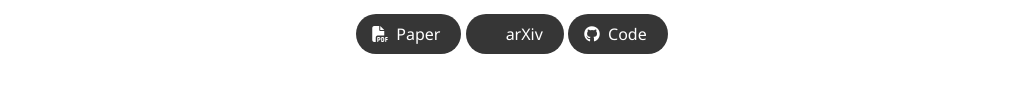
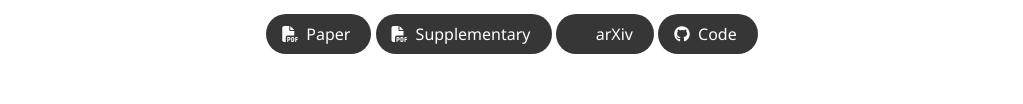
Before and after one commit to kai0416s/MEGA-PCC, a plain HTML site: page index.html in a window 1280 px wide. Shown: the part 368-472 px from the top of the page, without its empty margins (128-1151 px from the left). Drawn offline with nearby package versions, Linux system fonts and the light colour scheme; some packages are replaced by stand-ins of ours; a script that the page names is missing; some icons are missing; a web font is replaced by a local one.

Commit message:
Update index.html

```diff
--- a/index.html
+++ b/index.html
@@ -116,7 +116,7 @@
             <div class="publication-links">
               <!-- PDF Link. -->
               <span class="link-block">
-                <a href=""
+                <a href="https://openaccess.thecvf.com/content/WACV2026/papers/Hsieh_MEGA-PCC_A_Mamba-based_Efficient_Approach_for_Joint_Geometry_and_Attribute_WACV_2026_paper.pdf"
                    class="external-link button is-normal is-rounded is-dark">
                   <span class="icon">
                       <i class="fas fa-file-pdf"></i>
@@ -124,6 +124,18 @@
                   <span>Paper</span>
                 </a>
               </span>
+
+			<span class="link-block">
+                <a href="https://openaccess.thecvf.com/content/WACV2026/supplemental/Hsieh_MEGA-PCC_A_Mamba-based_WACV_2026_supplemental.pdf"
+                   class="external-link button is-normal is-rounded is-dark">
+                  <span class="icon">
+                      <i class="fas fa-file-pdf"></i>
+                  </span>
+                  <span>Supplementary</span>
+                </a>
+              </span>
+
+
               <span class="link-block">
                 <a href="https://arxiv.org/pdf/2512.22463"
                    class="external-link button is-normal is-rounded is-dark">
```
